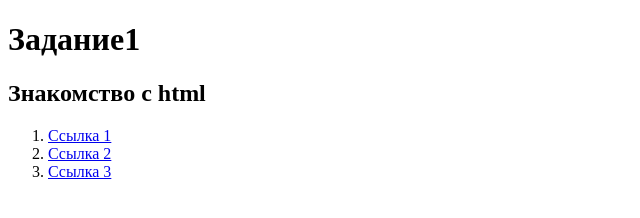
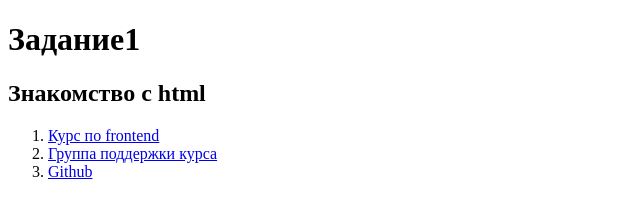
Before and after one commit to Elizs01/task-html, a website: page src/index.html in a window 1280 px wide. Shown: the whole page, without its empty margins (0-640 px from the left). Drawn offline with Linux system fonts and the light colour scheme.

Commit message:
Задание по HTML

```diff
--- a/src/index.html
+++ b/src/index.html
@@ -9,13 +9,15 @@
         <ol>
             <li>
                 <a href="https://new-edu.tensor.ru/course/view.php?id=157"
-                    >Ссылка 1</a
+                    >Курс по frontend</a
                 >
             </li>
             <li>
-                <a href="https://n.sbis.ru/frontend-school/docs">Ссылка 2</a>
+                <a href="https://n.sbis.ru/frontend-school/docs"
+                    >Группа поддержки курса</a
+                >
             </li>
-            <li><a href="https://docs.github.com/en">Ссылка 3</a></li>
+            <li><a href="https://docs.github.com/en">Github</a></li>
         </ol>
     </body>
 </html>
```
